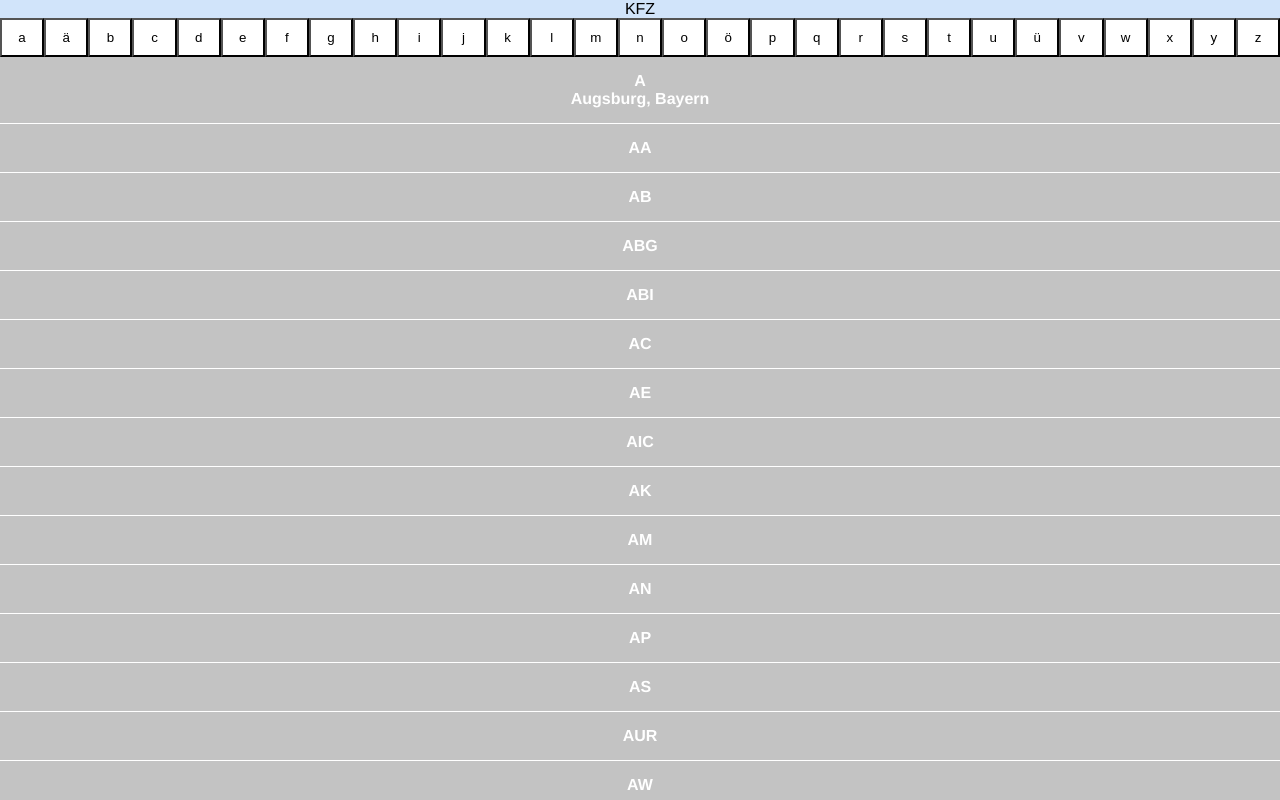
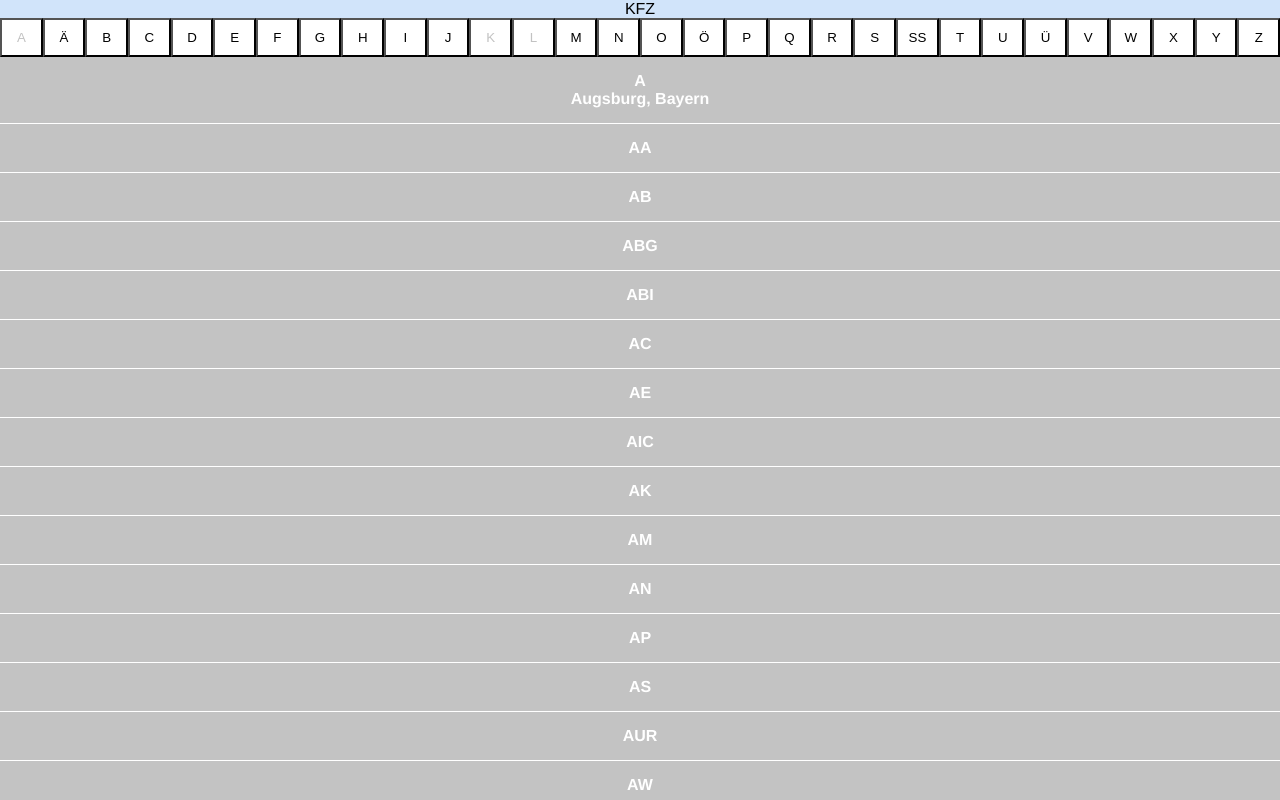
Before and after one commit to maurer2/kfz, a Vue app: page / in a window 1280 px wide. Shown: the top 800 px of the page. Built offline with nearby package versions, Linux system fonts and the light colour scheme.

Commit message:
added prop to navgation

```diff
--- a/src/components/Main.vue
+++ b/src/components/Main.vue
@@ -2,7 +2,7 @@
   <div class="wrapper" :class="{ 'wrapper--is-vibrant': oledDevice }">
     <header class="header">KFZ</header>
     <main class="main">
-      <Navigation></Navigation>
+      <Navigation :inactiveLetters="inactiveLetters"></Navigation>
       <List></List>
     </main>
     <footer class="footer">Footer</footer>
@@ -19,6 +19,7 @@ export default {
   data() {
     return {
       oledDevice: false,
+      inactiveLetters: ['a', 'k', 'l'],
     };
   },
 };
--- a/src/components/Navigation.vue
+++ b/src/components/Navigation.vue
@@ -1,8 +1,10 @@
 <template>
   <nav class="nav">
     <template v-for="letter in letters">
-      <button class="nav-entry" type="button" :class="{ 'nav-entry--is-inactive': letterState }"
-        :key="letter">{{ letter }}</button>
+      <button class="nav-entry" type="button" :key="letter" @click="drillDown()"
+        :class="{ 'nav-entry--is-inactive': checkInactivity(letter) }">
+        {{ letter | uppercase }}
+      </button>
     </template>
   </nav>
 </template>
@@ -10,10 +12,18 @@
 <script>
 export default {
   name: 'Navigation',
+  props: {
+    inactiveLetters: {
+      type: Array,
+      default: () => [],
+    },
+  },
   data() {
     return {
-      letters: 'a,ä,b,c,d,e,f,g,h,i,j,k,l,m,n,o,ö,p,q,r,s,t,u,ü,v,w,x,y,z'.split(','),
-      lettersInactive: ['a', 'p', 'z'],
+      letters: [
+        'a', 'ä', 'b', 'c', 'd', 'e', 'f', 'g', 'h', 'i', 'j', 'k', 'l', 'm', 'n', 'o', 'ö', 'p', 'q',
+        'r', 's', 'ß', 't', 'u', 'ü', 'v', 'w', 'x', 'y', 'z',
+      ],
     };
   },
   computed: {
@@ -21,11 +31,18 @@ export default {
       return false;
     },
   },
-  created() {
-    console.log('created');
+  methods: {
+    checkInactivity(letter) {
+      return this.inactiveLetters.includes(letter);
+    },
+    drillDown() {
+
+    },
   },
-  mounted() {
-    console.log('mounted');
+  filters: {
+    uppercase(value) {
+      return value.toUpperCase();
+    },
   },
 };
 </script>
@@ -38,9 +55,14 @@ export default {
     background: black;
   }
   .nav-entry {
-    padding: 10px;
+    padding: 10px 0;
     background: #fff;
     flex-grow: 1;
     flex-basis: 0;
+
+    &--is-inactive {
+      color: #c2c2c2;
+      pointer-events: none;
+    }
   }
 </style>
```
